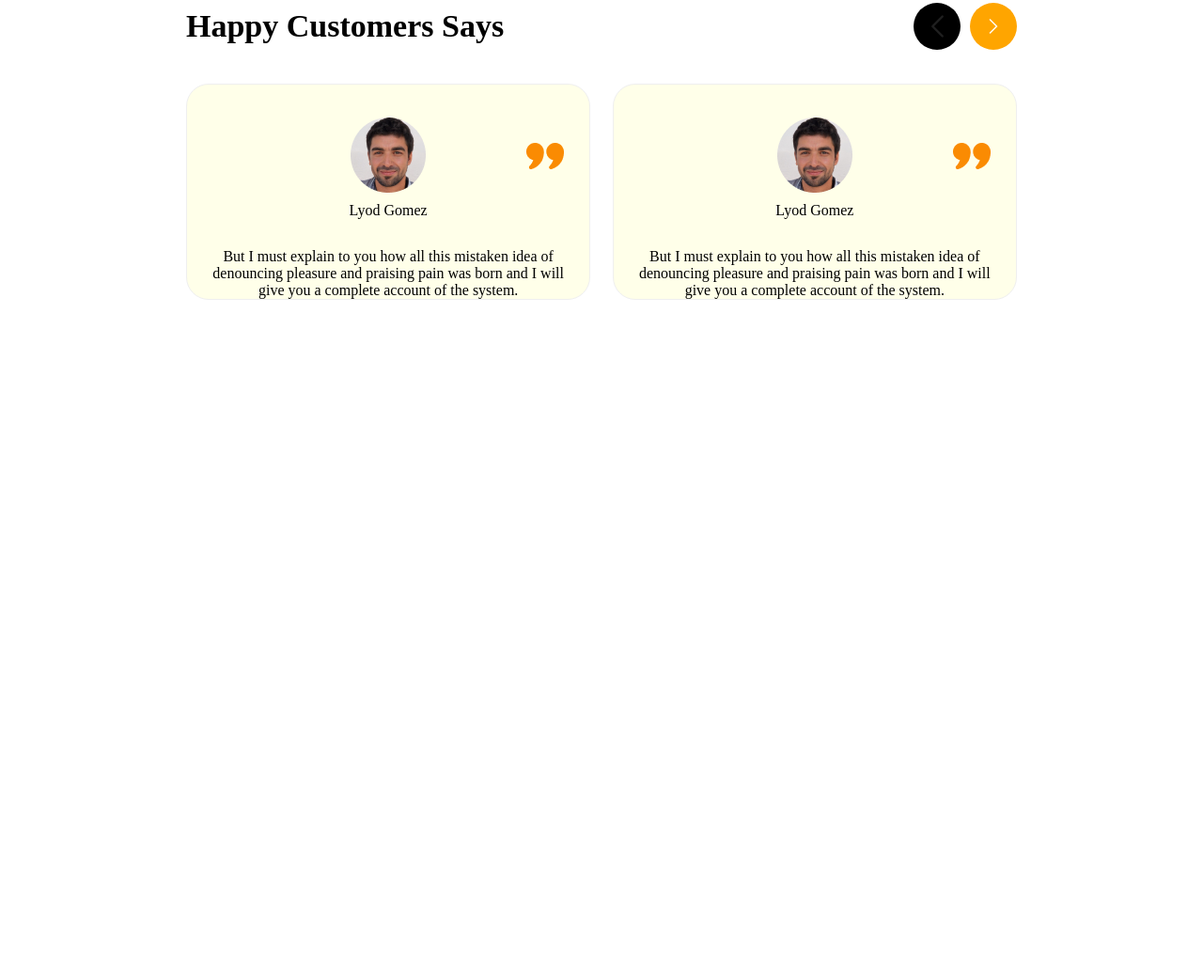
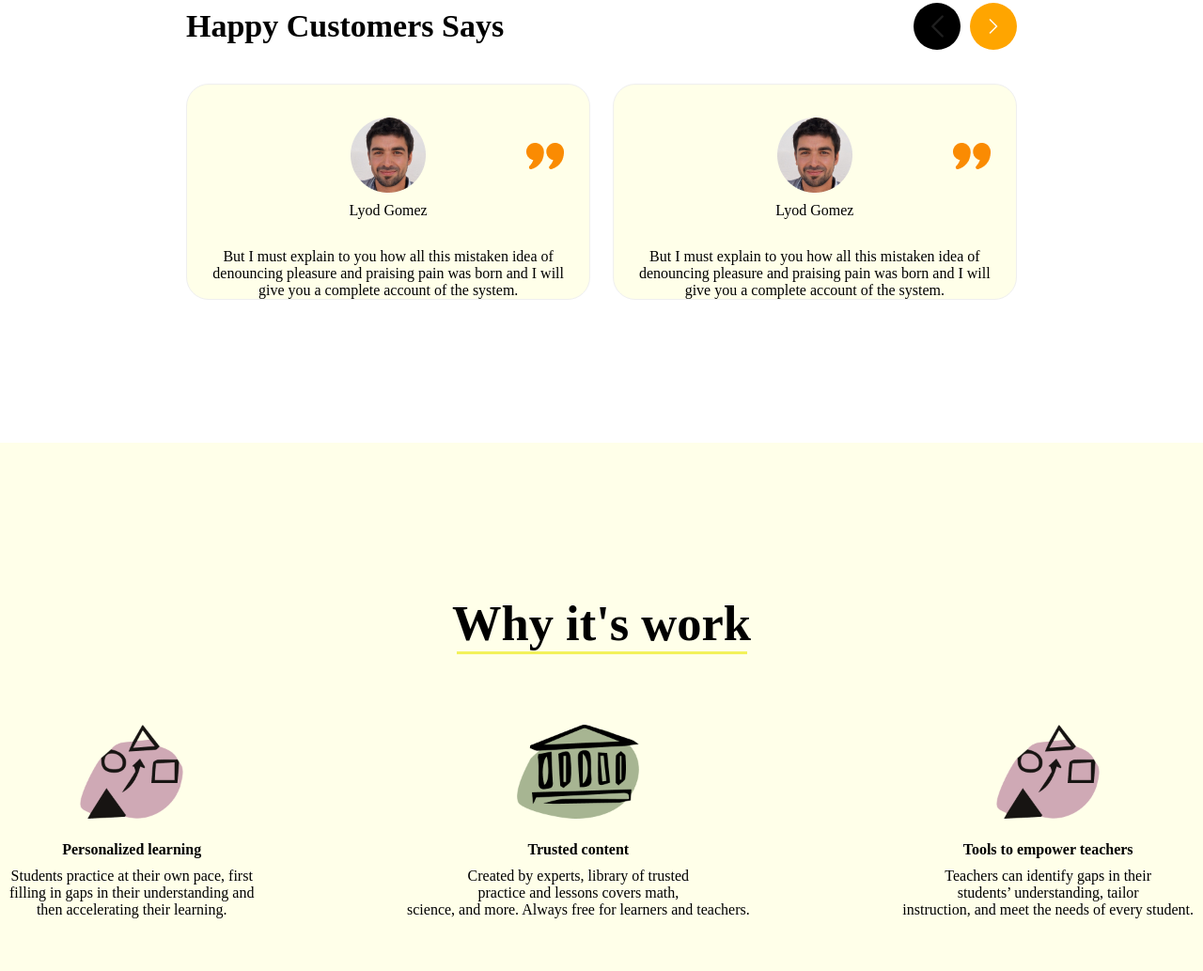
Before and after one commit to MDABDULLAH16/21Days-of-code-assignment-1, a plain HTML site: page about.html in a window 1280 px wide. Shown: the part 2428-3461 px from the top of the page at 94% size. Before the commit the page ends 2747 px from the top, so only its background shows below. Drawn offline with Linux system fonts and the light colour scheme.

Commit message:
workes container done

```diff
--- a/about.css
+++ b/about.css
@@ -170,3 +170,40 @@ nav a {
   justify-content: center;
   gap: 24px;
 }
+/* work section*/
+.works-conatiner {
+  margin-top: 152px;
+  padding-top: 162px;
+  height: 400px;
+  background: #ffffe9;
+}
+.works-title {
+  text-align: center;
+  font-size: 35px;
+  font-weight: 600;
+  font-style: normal;
+}
+.works-title hr {
+  width: 309px;
+  height: 3px;
+  border: none;
+  background: #f3f25b;
+  margin: 0 auto;
+}
+.works {
+  display: flex;
+  flex-direction: column;
+  align-items: center;
+}
+.works p {
+  text-align: center;
+}
+.work-title {
+  margin-top: 24px;
+  margin-bottom: 10px;
+}
+.works-item-container {
+  display: flex;
+  justify-content: space-between;
+  margin: 75px 10px 156px 10px;
+}
--- a/about.html
+++ b/about.html
@@ -132,5 +132,41 @@
         </div>
       </div>
     </section>
+    <!--works section-->
+    <section class="works-conatiner">
+      <div class="works-title">
+        <h1>Why it's work</h1>
+        <hr />
+      </div>
+      <div class="works-item-container">
+        <div class="works">
+          <img height="100px" src="./images/icon1.png" alt="" />
+          <h4 class="work-title">Personalized learning</h4>
+          <p>
+            Students practice at their own pace, first <br />
+            filling in gaps in their understanding and <br />
+            then accelerating their learning.
+          </p>
+        </div>
+        <div class="works">
+          <img height="100px" src="./images/icon2.png" alt="" />
+          <h4 class="work-title">Trusted content</h4>
+          <p>
+            Created by experts, library of trusted <br />
+            practice and lessons covers math, <br />science, and more. Always
+            free for learners and teachers.
+          </p>
+        </div>
+        <div class="works">
+          <img height="100px" src="./images/icon1.png" alt="" />
+          <h4 class="work-title">Tools to empower teachers</h4>
+          <p>
+            Teachers can identify gaps in their <br />
+            students’ understanding, tailor <br />instruction, and meet the
+            needs of every student.
+          </p>
+        </div>
+      </div>
+    </section>
   </body>
 </html>
```
